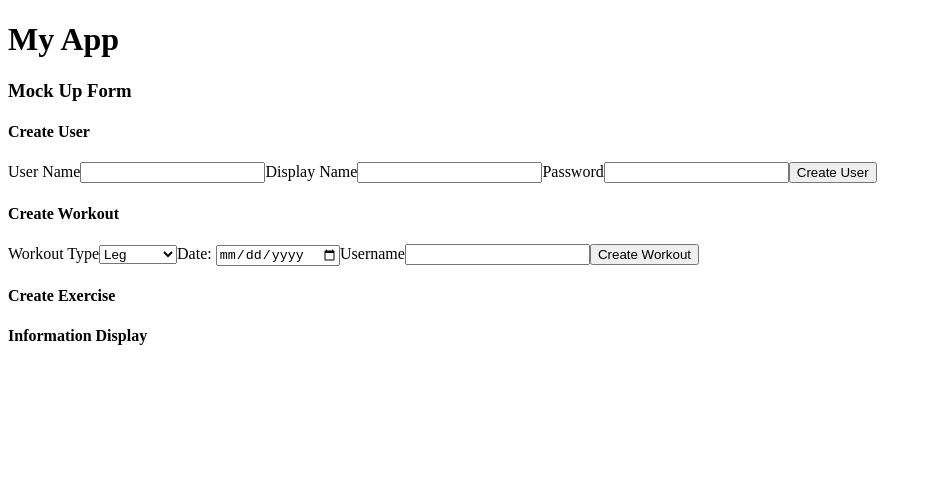
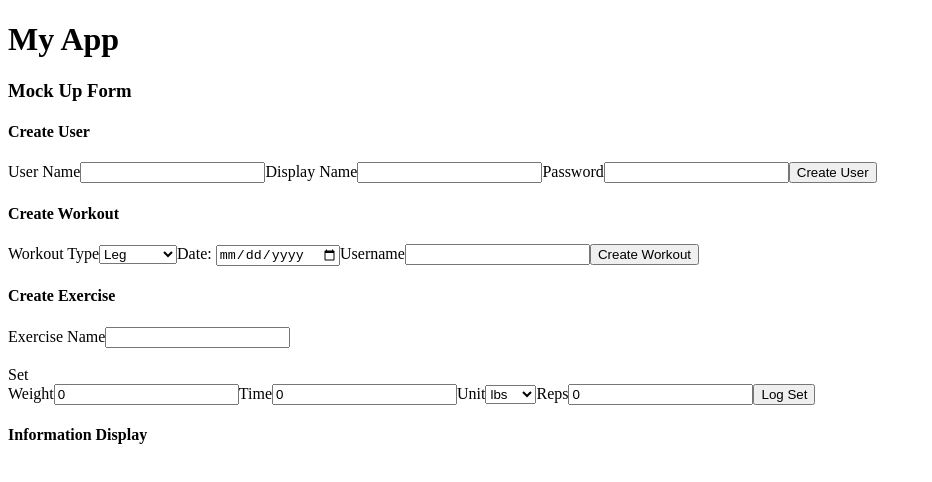
Before and after one commit to jamieab98/Capstone-Full-Stack-Productivity, a React (Vite) app in the folder frontend/: page / in a window 1280 px wide. Shown: the top 482 px of the page, without its empty margins (0-932 px from the left). Built offline with nearby package versions, Linux system fonts and the light colour scheme.

Commit message:
Created the create exercise form. Made it so when a set can be logged and the set information is cleard every time the set is logged.

```diff
--- a/frontend/src/App.jsx
+++ b/frontend/src/App.jsx
@@ -8,6 +8,14 @@ function App(){
   const [workoutType, setWorkoutType] = useState("")
   const [workoutDate, setWorkoutDate] = useState("")
   const [username, setUsername] = useState("")
+
+  const [exerciseName, setExerciseName] = useState("")
+
+  const [weight, setWeight] = useState(0)
+  const [time, setTime] = useState(0)
+  const [unit, setUnit] = useState("")
+  const [reps, setReps] = useState(0)
+  const [setNumber, setSetNumber] = useState(1)
 
   function handleCreateUser(e){
     e.preventDefault()
@@ -21,6 +29,22 @@ function App(){
     console.log(workoutType)
     console.log(workoutDate)
     console.log(username)
+  }
+
+  function handleLogSet(){
+    console.log({
+      "exercise name": exerciseName,
+      "weight": weight,
+      "time": time,
+      "unit": unit,
+      "reps": reps,
+      "set number": setNumber
+    })
+    setSetNumber(setNumber + 1)
+    setWeight(0)
+    setTime(0)
+    setUnit("")
+    setReps(0)
   }
 
   return(
@@ -58,10 +82,10 @@ function App(){
           </select>
 
           <label htmlFor="date">Date: </label>
-          <input type="date" id="date" value={workoutDate} onChange={(e)=>setWorkoutDate(e.target.value)}></input>
+          <input type="date" id="date" value={workoutDate} onChange={(e)=>setWorkoutDate(e.target.value)}/>
 
           <label htmlFor="username">Username</label>
-          <input type="text" id="username" value={username} onChange={(e)=>setUsername(e.target.value)}></input>
+          <input type="text" id="username" value={username} onChange={(e)=>setUsername(e.target.value)}/>
 
           <button type="submit">Create Workout</button>
         </form>
@@ -69,6 +93,32 @@ function App(){
 
       <div>
         <h4>Create Exercise</h4>
+        <form>
+          <label htmlFor="exercisename">Exercise Name</label>
+          <input type="text" id="exercisename" value={exerciseName} onChange={(e)=>setExerciseName(e.target.value)}/>
+          <br/>
+          <br/>
+          Set
+          <br/>
+          <label htmlFor="weight">Weight</label>
+          <input type="number" id="weight" value={weight} onChange={(e)=>setWeight(e.target.value)}/>
+
+          <label htmlFor="time">Time</label>
+          <input type="number" id="time" value={time} onChange={(e)=>setTime(e.target.value)}/>
+
+          <label htmlFor="unit">Unit</label>
+          <select id="unit" value={unit} onChange={(e)=>setUnit(e.target.value)}>
+            <option value="lbs">lbs</option>
+            <option value="kgs">kgs</option>
+            <option value="secs">secs</option>
+            <option value="mins">mins</option>
+          </select>
+
+          <label htmlFor="reps">Reps</label>
+          <input type="number" id="reps" value={reps} onChange={(e)=>setReps(e.target.value)}/>
+
+          <button type="button" onClick={handleLogSet}>Log Set</button>
+        </form>
       </div>
       <div>
         <h4>Information Display</h4>
```
